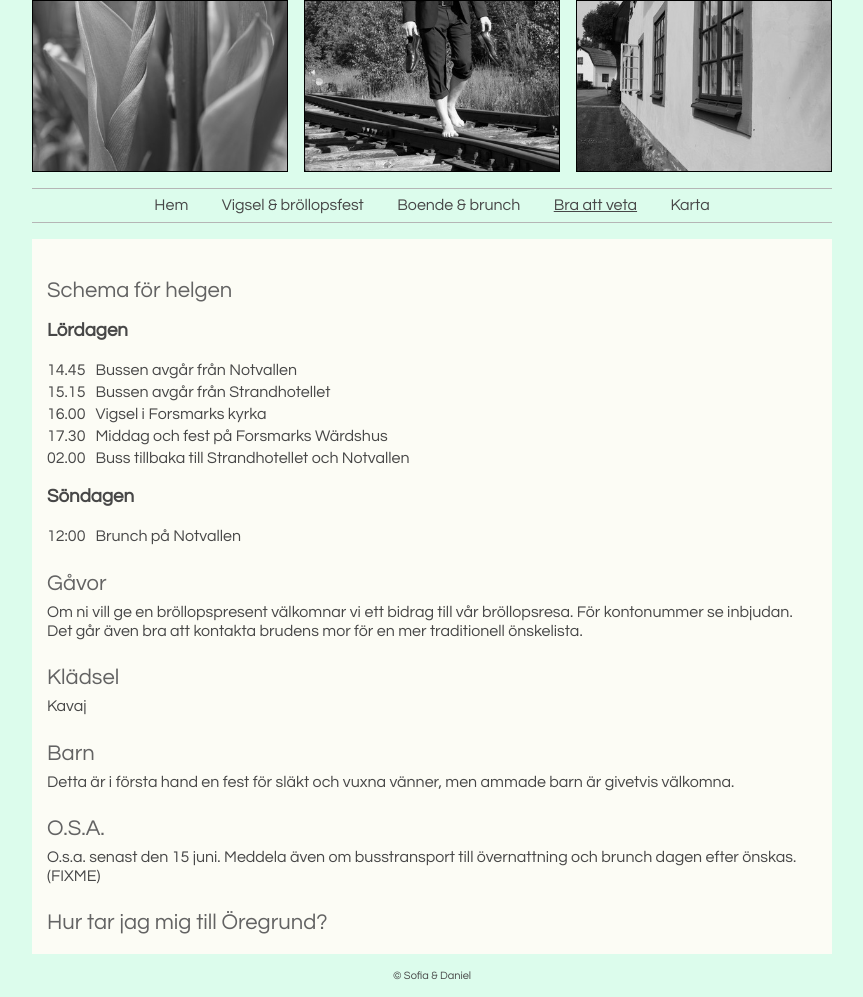
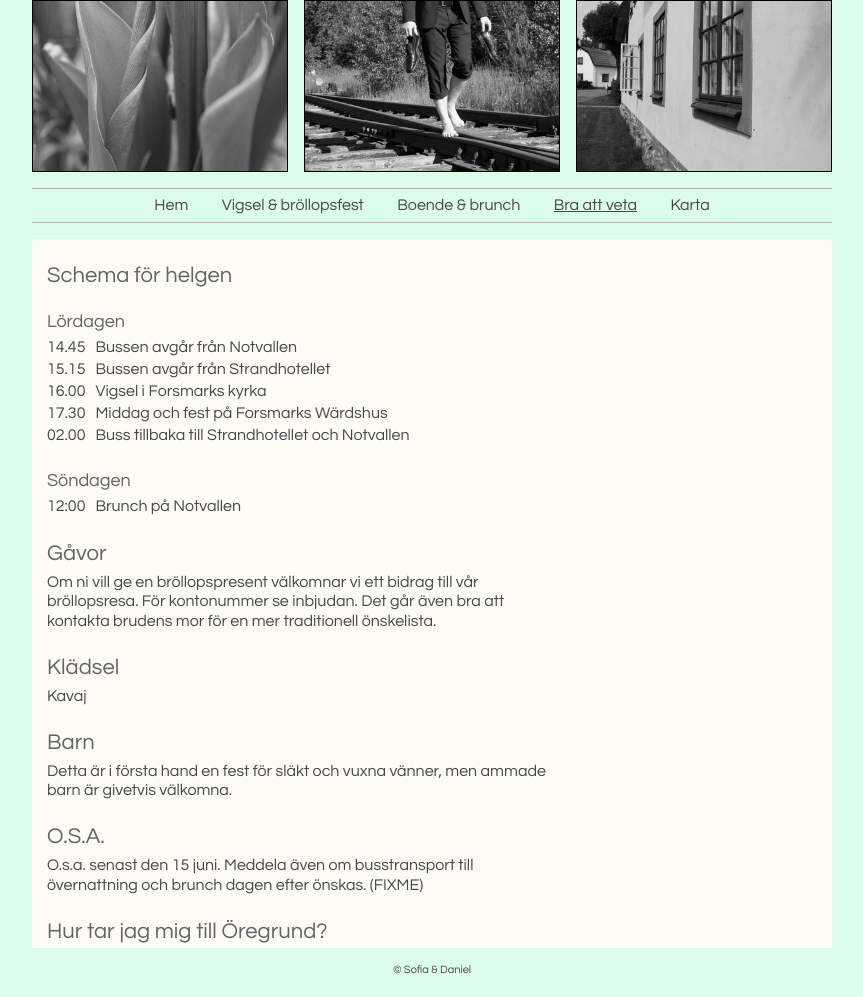
Before and after one commit to stigdanielek/stigdanielek.github.io, a Jekyll site: the page built from veta/index.html, in a window 1280 px wide. Shown: the whole page, without its empty margins (208-1071 px from the left). Built offline with Jekyll 4.4.1, drawn with Linux system fonts in a browser that asks for light colours.

Commit message:
Layout tweaks.

```diff
--- a/_includes/header.html
+++ b/_includes/header.html
@@ -1,7 +1,7 @@
 <header>
   <div class="header">
     <a href="/">
-      <img class="first" src="/images/flowers-web.jpg">
+      <img src="/images/flowers-web.jpg">
       <img src="/images/shoes-web.jpg">
       <img src="/images/windows-web.jpg">
     </a>
--- a/boende/index.html
+++ b/boende/index.html
@@ -2,7 +2,7 @@
 title: Boende &amp; brunch
 ---
 <div class="row">
-  <div class="col-8 col-m-6">
+  <div class="col-8 col-m-8">
 
     <h2>Boende</h2>
     <p>
--- a/css/style.css
+++ b/css/style.css
@@ -20,7 +20,7 @@ h1 {
 	font-family: Questrial, helvetica, sans-serif;
 	font-size: 25px;
 	font-weight: normal;
-	margin: 0;
+	margin: 25px 0 5px 0;
 	padding: 0;
 }
 
@@ -33,11 +33,20 @@ h2 {
 	padding: 0;
 }
 
+h3 {
+	color: #636363;
+	font-family: Questrial, helvetica, sans-serif;
+	font-size: 18px;
+	font-weight: normal;
+	margin: 25px 0 5px 0;
+	padding: 0;
+}
+
 p {
 	font-family: Questrial, helvetica, sans-serif;
 	line-height: 120%;
   margin-top: 8px;
-  margin-bottom: 8px;
+  margin-bottom: 13px;
 }
 
 table.schedule td {
@@ -75,7 +84,7 @@ img {
   width: 33%;
 }
 
-img.first {
+.header img:first-child {
 	margin: 0;
 }
 
@@ -164,7 +173,7 @@ img.first {
 
 [class*="col-"] {
     float: left;
-    padding: 15px;
+    padding: 0 15px;
     /* Mobile*/
     width: 100%;
 }
--- a/fest/index.html
+++ b/fest/index.html
@@ -2,7 +2,7 @@
 title: Vigsel &amp; bröllopsfest
 ---
 <div class="row">
-  <div class="col-8 col-m-6">
+  <div class="col-8 col-m-8">
 
     <h2>Vigsel</h2>
     <p>
--- a/veta/index.html
+++ b/veta/index.html
@@ -6,8 +6,8 @@ title: Bra att veta
 
     <h2>Schema för helgen</h2>
 
-    {% assign schedule_by_day = site.data.schedule | group_by: "day" %}
-    {% for day in schedule_by_day | group_by: "day" %}
+    {% assign schedule_by_day = site.data.schedule | group_by: "day" | sort: "day" %}
+    {% for day in schedule_by_day %}
       <h3>{{ day.name | capitalize }}en</h3>
       <table class="schedule">
       {% for item in day.items %}
@@ -19,8 +19,16 @@ title: Bra att veta
       </table>
     {% endfor %}
 
+  </div>
+</div>
+
+<div class="row">
+  <div class="col-8 col-m-8">
+
     <h2>Gåvor</h2>
-    <p>Om ni vill ge en bröllopspresent välkomnar vi ett bidrag till vår bröllopsresa. För kontonummer se inbjudan. Det går även bra att kontakta brudens mor för en mer traditionell önskelista.</p>
+    <p>
+      Om ni vill ge en bröllopspresent välkomnar vi ett bidrag till vår bröllopsresa. För kontonummer se inbjudan. Det går även bra att kontakta brudens mor för en mer traditionell önskelista.
+    </p>
 
     <h2>Klädsel</h2>
     <p>Kavaj</p>
```
